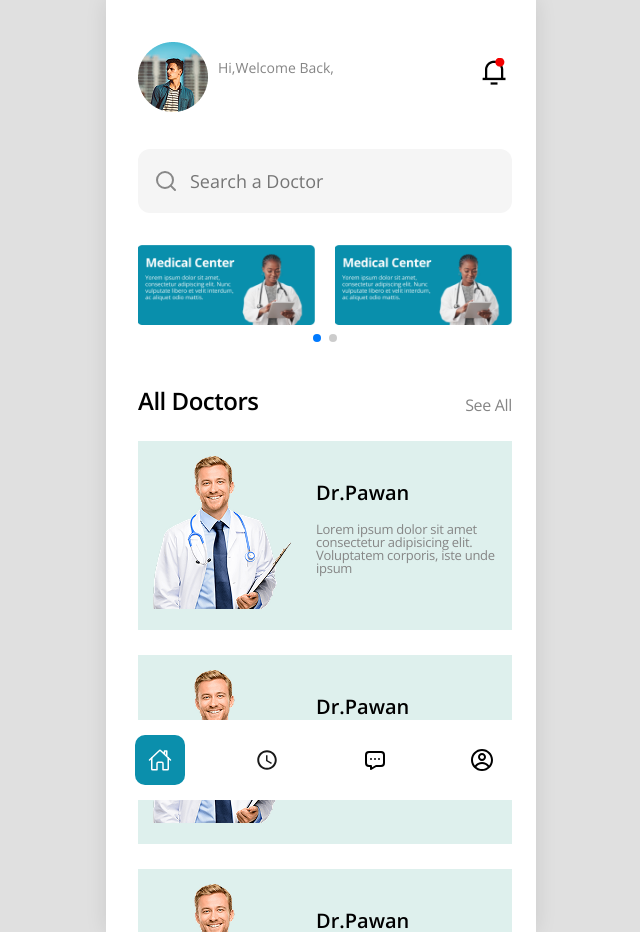
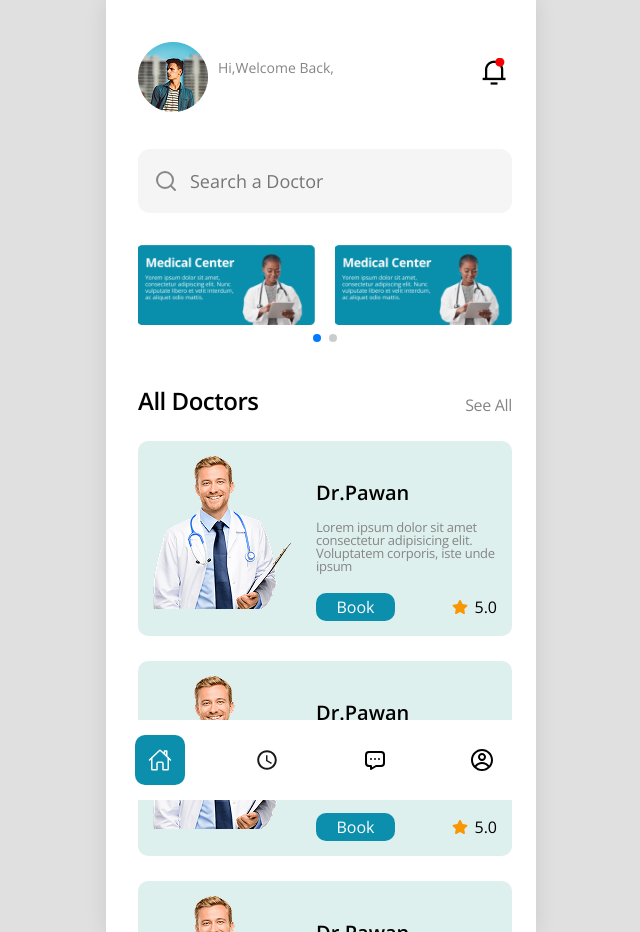
Before and after one commit to userdvk/DoctorAppointment, a React (Vite) app: page / in a window 1280 px wide. Shown: the whole page, without its empty margins (319-959 px from the left). Built offline with nearby package versions, Linux system fonts and the light colour scheme; no server answers; the database is empty; sample sign-in values are in the browser's storage; a web font is replaced by a local one.

Commit message:
fix doctor cards

```diff
--- /dev/null
+++ b/src/components/ButtonCard/ButtonCard.jsx
@@ -0,0 +1,9 @@
+import cls from "./ButtonCard.module.css";
+
+export function ButtonCard({ children }) {
+  return (
+    <button className={cls.btn} type="submit">
+      {children}
+    </button>
+  );
+}
--- /dev/null
+++ b/src/components/ButtonCard/ButtonCard.module.css
@@ -0,0 +1,12 @@
+.btn {
+  width: 79px;
+  height: 28px;
+  font-size: 16px;
+  color: #fff;
+
+  /* primary */
+  background: #0b8fac;
+  border-radius: 10px;
+  border: 0;
+  cursor: pointer;
+}
--- a/src/components/DoctorCard/DoctorCard.jsx
+++ b/src/components/DoctorCard/DoctorCard.jsx
@@ -1,5 +1,8 @@
 import cls from "./DoctorCard.module.css";
 import doctor from "../../assets/doctor.png";
+import { FaStar } from "react-icons/fa";
+
+import { ButtonCard } from "../ButtonCard/ButtonCard";
 export default function DoctorCard() {
   return (
     <div className={cls.card}>
@@ -12,6 +15,13 @@ export default function DoctorCard() {
           Lorem ipsum dolor sit amet consectetur adipisicing elit. Voluptatem
           corporis, iste unde ipsum
         </p>
+        <div className={cls.buttonWrap}>
+          <ButtonCard>Book</ButtonCard>
+          <div className={cls.rating}>
+            <FaStar color="#F89603" />
+            <span> 5.0</span>
+          </div>
+        </div>
       </div>
     </div>
   );
--- a/src/components/DoctorCard/DoctorCard.module.css
+++ b/src/components/DoctorCard/DoctorCard.module.css
@@ -3,12 +3,15 @@
   padding: 15px;
   display: flex;
   margin: 25px 0 25px 0;
+  border-radius: 10px;
 }
 
 .photo {
   width: 138px;
 }
 .info {
+  display: flex;
+  flex-direction: column;
   margin-top: 27px;
   padding-left: 25px;
   p {
@@ -31,3 +34,15 @@
   font-size: 20px;
   line-height: 100%;
 }
+
+.buttonWrap {
+  display: flex;
+  margin-top: 20px;
+  align-items: center;
+  justify-content: space-between;
+}
+.rating {
+  display: flex;
+  align-items: center;
+  gap: 7px;
+}
```
